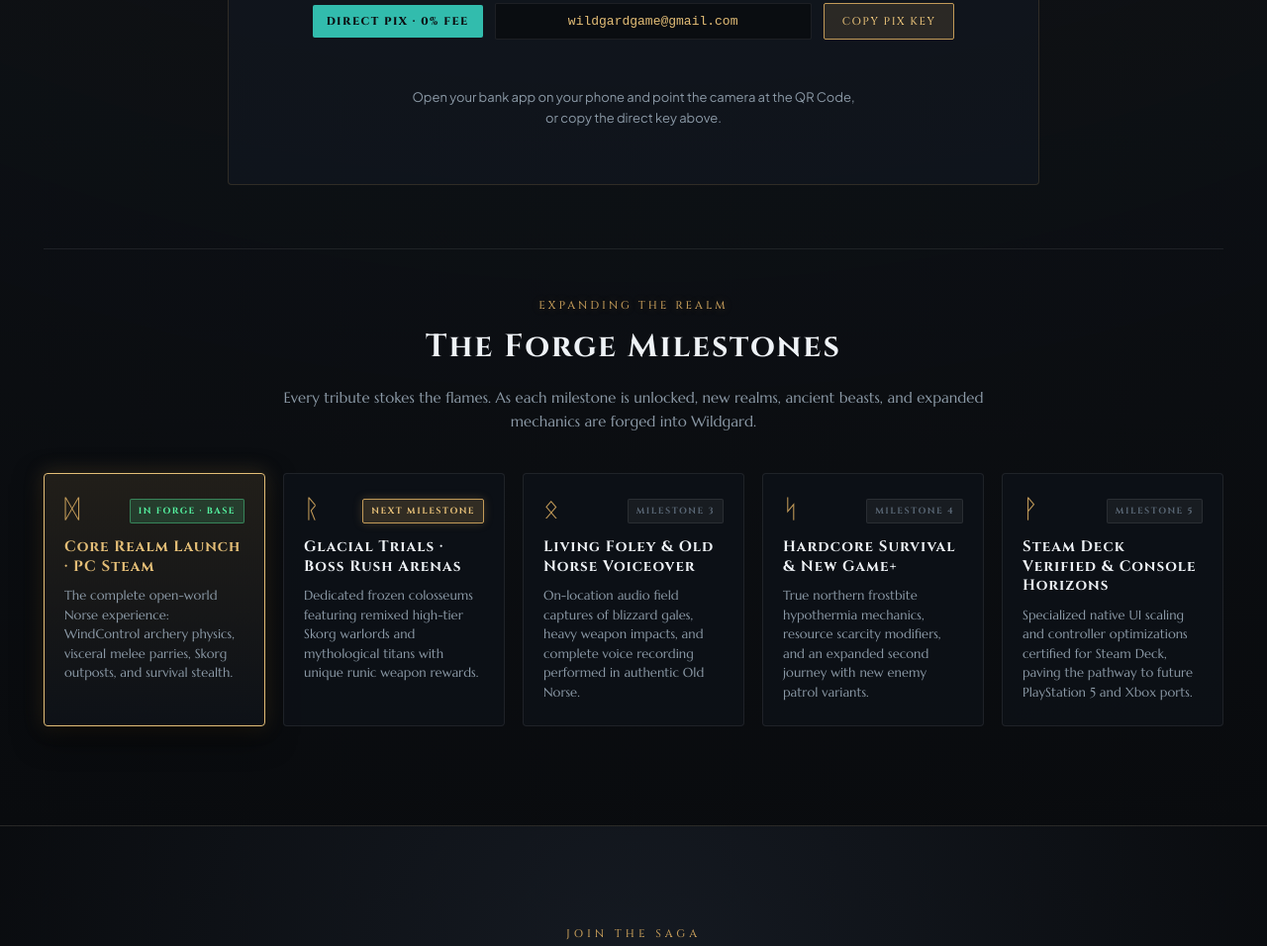
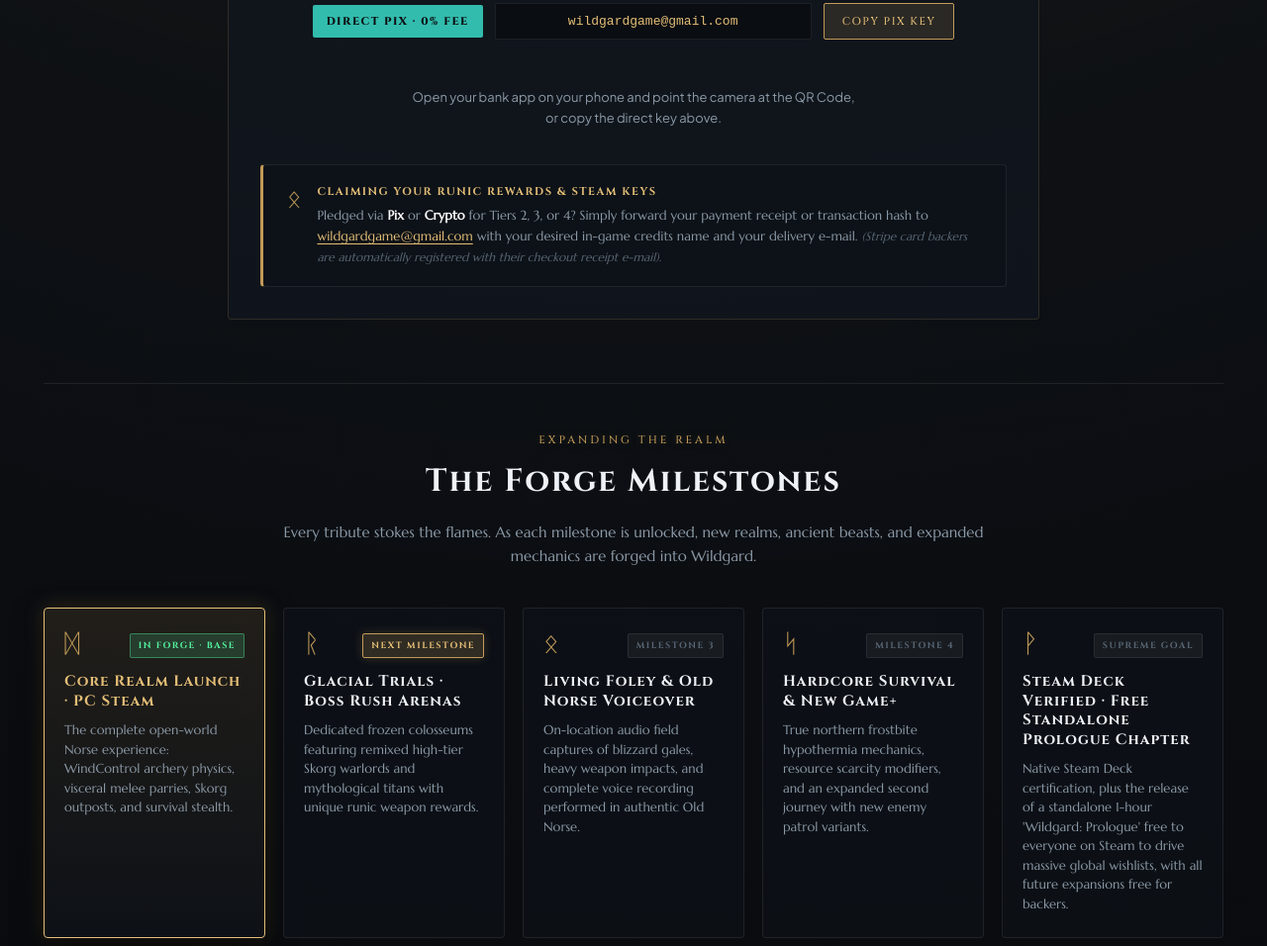
Before and after one commit to wildgardgame-del/wildgardpage, a plain HTML site: page index.html in a window 1280 px wide. Shown: the part 6248-7204 px from the top of the page at 99% size. Drawn offline with Linux system fonts and the light colour scheme.

Commit message:
Add Pix & Crypto claim instructions and update Supreme Milestone to Free Prologue Chapter

```diff
--- a/index.html
+++ b/index.html
@@ -559,6 +559,17 @@
           </div>
         </div>
 
+        <!-- Aviso de Resgate de Chaves & Créditos (Pix & Cripto) -->
+        <div class="support-claim-notice">
+          <div class="claim-notice-icon">ᛟ</div>
+          <div class="claim-notice-body">
+            <h5 class="claim-notice-title" data-i18n="claim_title">CLAIMING YOUR RUNIC REWARDS & STEAM KEYS</h5>
+            <p class="claim-notice-text" data-i18n="claim_desc">
+              Pledged via <strong>Pix</strong> or <strong>Crypto</strong> for Tiers 2, 3, or 4? Simply forward your payment receipt or transaction hash to <a href="mailto:wildgardgame@gmail.com" class="gold-link">wildgardgame@gmail.com</a> with your desired in-game credits name and your delivery e-mail. <em>(Stripe card backers are automatically registered with their checkout receipt e-mail).</em>
+            </p>
+          </div>
+        </div>
+
       </div>
 
       <!-- Metas Estendidas da Forja (Forge Milestones / Stretch Goals) -->
@@ -616,10 +627,10 @@
           <div class="milestone-card">
             <div class="milestone-badge-wrap">
               <span class="milestone-rune">ᚹ</span>
-              <span class="milestone-status locked" data-i18n="ms_status_goal5">MILESTONE 5</span>
+              <span class="milestone-status locked" data-i18n="ms_status_goal5">SUPREME GOAL</span>
             </div>
-            <h4 class="milestone-name" data-i18n="ms5_title">Steam Deck Verified & Console Horizons</h4>
-            <p class="milestone-text" data-i18n="ms5_desc">Specialized native UI scaling and controller optimizations certified for Steam Deck, paving the pathway to future PlayStation 5 and Xbox ports.</p>
+            <h4 class="milestone-name" data-i18n="ms5_title">Steam Deck Verified · Free Standalone Prologue Chapter</h4>
+            <p class="milestone-text" data-i18n="ms5_desc">Native Steam Deck certification, plus the release of a standalone 1-hour "Wildgard: Prologue" free to everyone on Steam to drive massive global wishlists, with all future expansions free for backers.</p>
           </div>
         </div>
       </div>
--- a/main.js
+++ b/main.js
@@ -139,6 +139,8 @@ const TRANSLATIONS = {
     crypto_info: "Support the forge using Bitcoin (BTC), Ethereum (ETH), USDT, Solana (SOL) and over 50 cryptocurrencies.",
     btn_copy_pix: "COPY PIX KEY",
     pix_copied_alert: "✓ PIX Key copied to clipboard!",
+    claim_title: "CLAIMING YOUR RUNIC REWARDS & STEAM KEYS",
+    claim_desc: "Pledged via <strong>Pix</strong> or <strong>Crypto</strong> for Tiers 2, 3, or 4? Simply forward your payment receipt or transaction hash to <a href=\"mailto:wildgardgame@gmail.com\" class=\"gold-link\">wildgardgame@gmail.com</a> with your desired in-game credits name and your delivery e-mail. <em>(Stripe card backers are automatically registered with their checkout receipt e-mail).</em>",
 
     // Milestones
     milestones_kicker: "EXPANDING THE REALM",
@@ -148,7 +150,7 @@ const TRANSLATIONS = {
     ms_status_next: "NEXT MILESTONE",
     ms_status_goal3: "MILESTONE 3",
     ms_status_goal4: "MILESTONE 4",
-    ms_status_goal5: "MILESTONE 5",
+    ms_status_goal5: "SUPREME GOAL",
     ms1_title: "Core Realm Launch · PC Steam",
     ms1_desc: "The complete open-world Norse experience: WindControl archery physics, visceral melee parries, Skorg outposts, and survival stealth.",
     ms2_title: "Glacial Trials · Boss Rush Arenas",
@@ -157,8 +159,8 @@ const TRANSLATIONS = {
     ms3_desc: "On-location audio field captures of blizzard gales, heavy weapon impacts, and complete voice recording performed in authentic Old Norse.",
     ms4_title: "Hardcore Survival & New Game+",
     ms4_desc: "True northern frostbite hypothermia mechanics, resource scarcity modifiers, and an expanded second journey with new enemy patrol variants.",
-    ms5_title: "Steam Deck Verified & Console Horizons",
-    ms5_desc: "Specialized native UI scaling and controller optimizations certified for Steam Deck, paving the pathway to future PlayStation 5 and Xbox ports.",
+    ms5_title: "Steam Deck Verified · Free Standalone Prologue Chapter",
+    ms5_desc: "Native Steam Deck certification, plus the release of a standalone 1-hour 'Wildgard: Prologue' free to everyone on Steam to drive massive global wishlists, with all future expansions free for backers.",
 
     // Playtest & Community
     join_kicker: "JOIN THE SAGA",
@@ -297,6 +299,8 @@ const TRANSLATIONS = {
     crypto_info: "Apoie a forja usando Bitcoin (BTC), Ethereum (ETH), USDT, Solana (SOL) e mais de 50 criptomoedas.",
     btn_copy_pix: "COPIAR CHAVE PIX",
     pix_copied_alert: "✓ Chave PIX copiada para a área de transferência!",
+    claim_title: "COMO RESGATAR SUAS RECOMPENSAS & CHAVES STEAM",
+    claim_desc: "Contribuiu via <strong>Pix</strong> ou <strong>Criptomoedas</strong> para os Tiers 2, 3 ou 4? Basta enviar o comprovante ou hash da transação para <a href=\"mailto:wildgardgame@gmail.com\" class=\"gold-link\">wildgardgame@gmail.com</a> informando o nome para os créditos oficiais e seu e-mail para receber as chaves. <em>(Apoiadores via cartão na Stripe são registrados automaticamente com o e-mail do checkout).</em>",
 
     // Metas da Forja (Milestones)
     milestones_kicker: "EXPANDINDO O REINO",
@@ -306,7 +310,7 @@ const TRANSLATIONS = {
     ms_status_next: "PRÓXIMA META",
     ms_status_goal3: "META 3",
     ms_status_goal4: "META 4",
-    ms_status_goal5: "META 5",
+    ms_status_goal5: "META SUPREMA",
     ms1_title: "Lançamento do Jogo Base · PC Steam",
     ms1_desc: "A experiência completa de RPG de ação nórdica: física de arquearia WindControl, combate físico com escudos, acampamentos Skorg e furtividade na relva.",
     ms2_title: "Provações Glaciais · Arenas de Chefões",
@@ -315,8 +319,8 @@ const TRANSLATIONS = {
     ms3_desc: "Captação de áudio real em campo para nevascas, passos na neve e impacto de armas pesadas, com dublagem completa gravada no dialeto nórdico ancestral.",
     ms4_title: "Sobrevivência Hardcore & Novo Jogo+",
     ms4_desc: "Mecânicas implacáveis de hipotermia nas tempestades de gelo, escassez extrema de recursos e uma segunda jornada expandida com patrulhas imprevisíveis.",
-    ms5_title: "Certificação Steam Deck & Portes para Consoles",
-    ms5_desc: "Dimensionamento nativo de interface e otimização avançada para controles de Steam Deck, pavimentando a chegada futura ao PlayStation 5 e Xbox Series X.",
+    ms5_title: "Certificação Steam Deck · Capítulo Prólogo Gratuito na Steam",
+    ms5_desc: "Otimização nativa para Steam Deck e lançamento de um capítulo standalone gratuito de 1 hora ('Wildgard: Prologue') na Steam para atrair centenas de milhares de jogadores, garantindo todas as futuras expansões gratuitas para apoiadores.",
 
     // Playtest & Comunidade
     join_kicker: "JUNTE-SE À SAGA",
--- a/styles.css
+++ b/styles.css
@@ -677,6 +677,68 @@ body.norse-body {
   color: #0b0d11;
   box-shadow: 0 0 25px rgba(194, 154, 88, 0.5);
   transform: translateY(-2px);
+}
+
+/* Aviso de Resgate de Chaves & Créditos */
+.support-claim-notice {
+  margin-top: 36px;
+  padding: 18px 24px;
+  background: rgba(14, 18, 24, 0.85);
+  border: 1px solid var(--border-stone);
+  border-left: 3px solid var(--gold-primary);
+  border-radius: 4px;
+  display: flex;
+  align-items: flex-start;
+  gap: 16px;
+  text-align: left;
+}
+
+.claim-notice-icon {
+  font-size: 24px;
+  color: var(--gold-primary);
+  line-height: 1;
+  padding-top: 2px;
+}
+
+.claim-notice-body {
+  flex: 1;
+}
+
+.claim-notice-title {
+  font-family: var(--font-title);
+  font-size: 11px;
+  letter-spacing: 1.5px;
+  color: var(--gold-light);
+  margin-bottom: 6px;
+  font-weight: 700;
+}
+
+.claim-notice-text {
+  font-family: var(--font-serif);
+  font-size: 13px;
+  color: var(--text-muted);
+  line-height: 1.6;
+  margin: 0;
+}
+
+.claim-notice-text strong {
+  color: #fff;
+}
+
+.claim-notice-text em {
+  color: var(--text-dark);
+  font-size: 12px;
+}
+
+.gold-link {
+  color: var(--gold-light);
+  text-decoration: underline;
+  text-underline-offset: 3px;
+  transition: color 0.2s ease;
+}
+
+.gold-link:hover {
+  color: #fff;
 }
 
 .header-actions {
```
